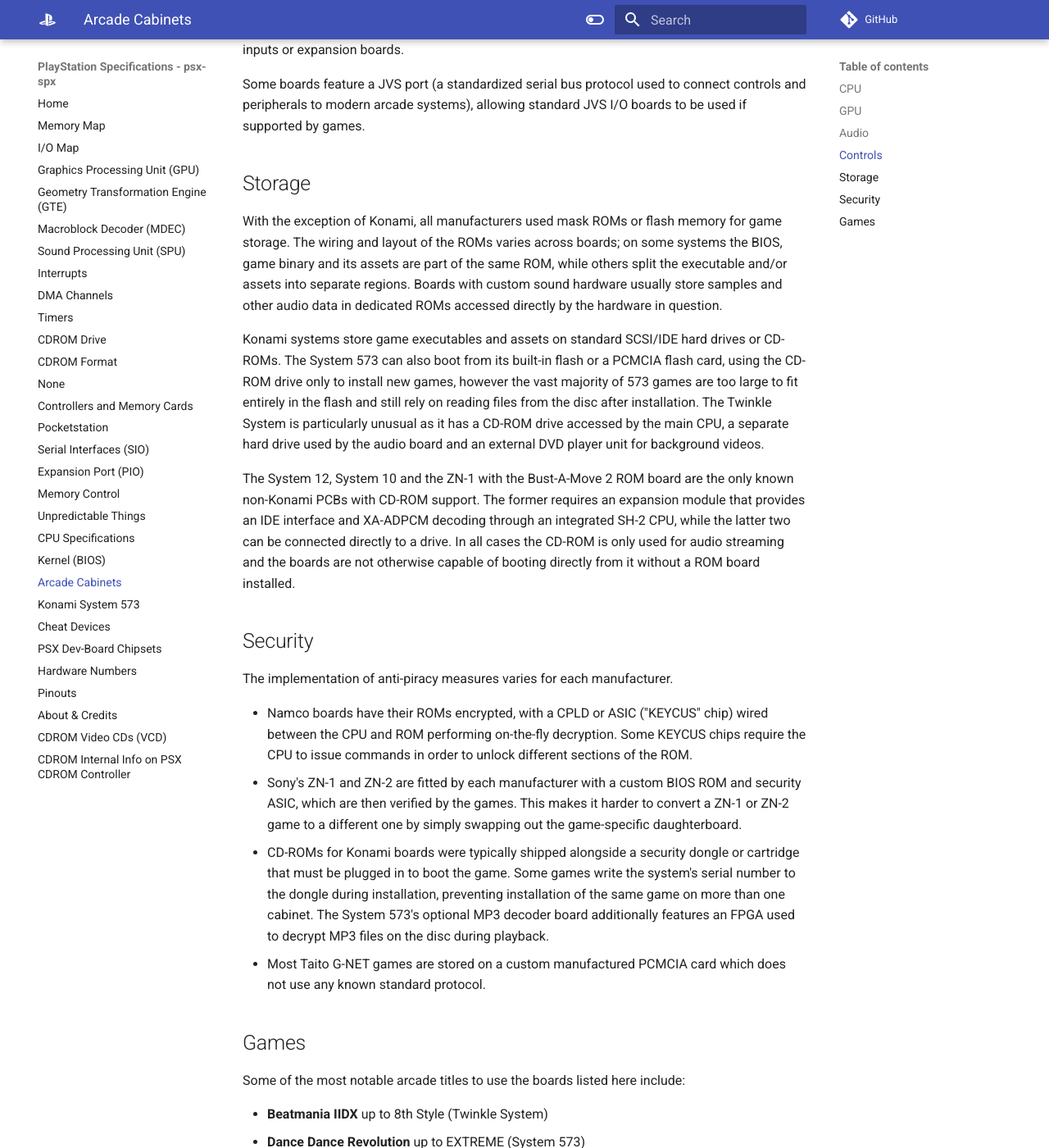
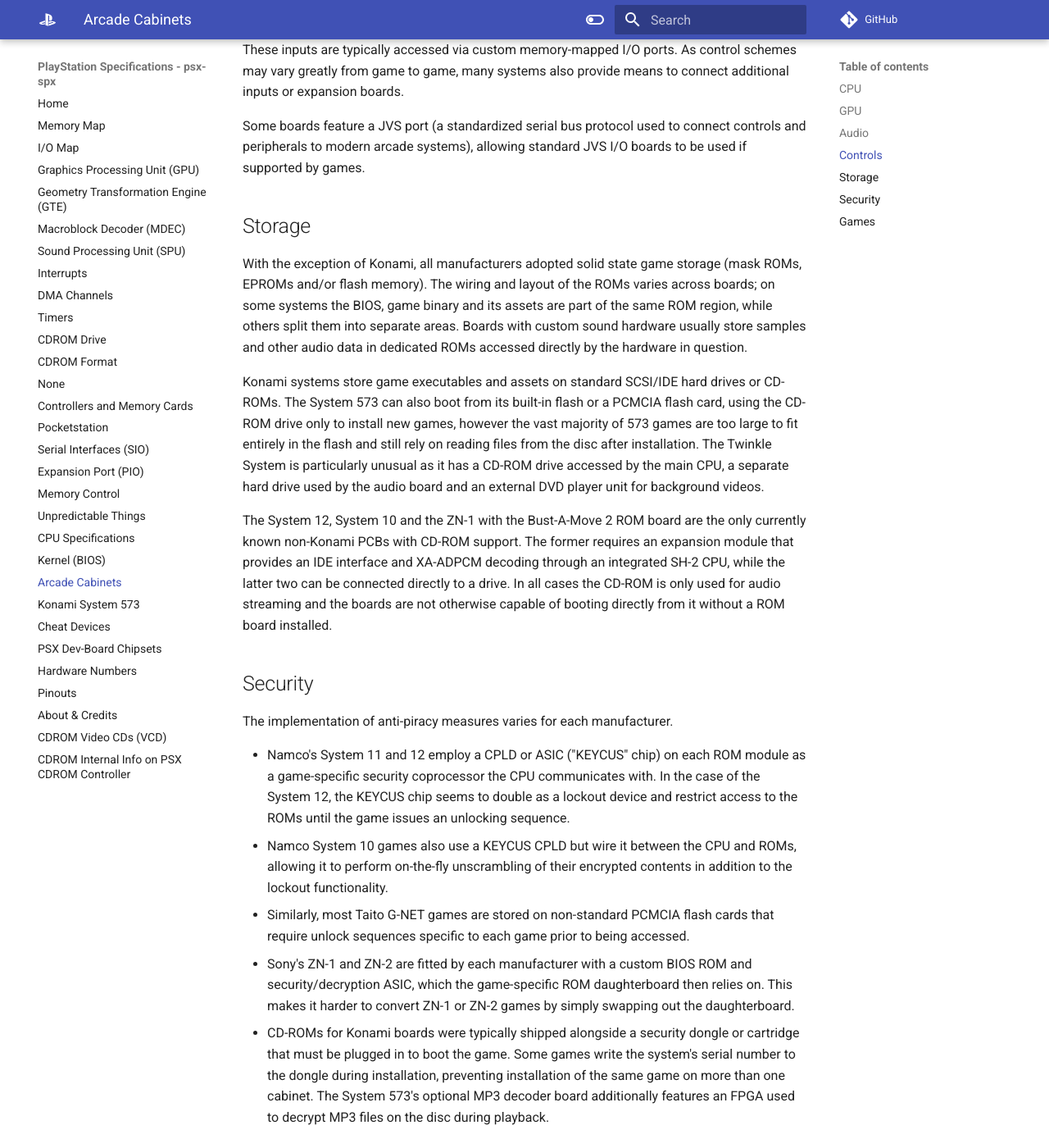
Before and after one commit to psx-spx/psx-spx.github.io, an MkDocs documentation site: the page built from docs/arcadecabinets.md, in a window 1280 px wide and 1400 px high, scrolled down 2683 px. Shown: the whole window at 82% size. Built offline with MkDocs 1.6.1 and Material for MkDocs 9.7.7, drawn with Linux system fonts in a browser that asks for light colours; comment, search, counter and statistics services are not loaded; some of the changed text lies outside the part shown.

Commit message:
Fix up notes on arcade CPUs and security devices

```diff
--- a/docs/arcadecabinets.md
+++ b/docs/arcadecabinets.md
@@ -37,10 +37,10 @@
 | Capcom                  | ZN-2         | `97695-1`                       | Z80                               | Capcom Q-Sound PCM/ADPCM          | Mask ROMs, EPROMs                                |
 | Eighting/Raizing        | ZN-1         | `RA9701 SUB`                    | 68000                             | Yamaha YMF271-F FM/PCM            | Mask ROMs, EPROMs                                |
 | Eighting/Raizing, Tecmo | ZN-1         | `PS9805`                        | 68000                             | Yamaha YMF271-F FM/PCM            | Mask ROMs, EPROMs, flash                         |
-| Eighting/Raizing        | ZN-1         | Bust-A-Move 2 (`MTR990601-(A)`) | H8/3644                           | PCM streamed by H8                | Mask ROMs, flash, IDE hard drive or ATAPI CD-ROM |
+| Eighting/Raizing        | ZN-1         | Bust-A-Move 2 (`MTR990601-(A)`) | H8/3644                           | PCM streamed by H8/3644           | Mask ROMs, flash, IDE hard drive or ATAPI CD-ROM |
 | Taito                   | ZN-1         | FX-1 (`SROM PCB-A`)             | Z80                               | Yamaha YM2610 FM/ADPCM            | Mask ROMs, EPROMs                                |
 | Taito                   | ZN-1         | FX-1 (`ZROM PCB`)               | MN1020012A, TMS57002              | Zoom ZSG-2 PCM                    | Mask ROMs, EPROMs                                |
-| Taito                   | ZN-1 or ZN-2 | G-NET (`FC PCB`)                | MN1020012A, TMS57002              | Optional Zoom ZSG-2 PCM           | Custom PCMCIA or CF flash card                   |
+| Taito                   | ZN-1 or ZN-2 | G-NET (`FC PCB`)                | MN1020012A, TMS57002              | Optional Zoom ZSG-2 PCM           | Secure PCMCIA or CF-like flash card              |
 | Tecmo                   | ZN-1         | TPS System (`TPS1-7`)           | Optional Z80                      | Optional Yamaha YMZ280B PCM/ADPCM | Mask ROMs, EPROMs                                |
 | Video System            | ZN-1         | `VS34`                          |                                   |                                   | Mask ROMs                                        |
 
@@ -49,12 +49,11 @@
 
 ## CPU
 
-Most boards use the same CPUs as retail consoles and development units. The
-System 10, COH-716 and ZN-2 feature a later CPU revision that allows for up to
-16 MB main RAM (as opposed to 8 MB on the standard CPUs) and clock speeds of up
-to 50 MHz. The bus interface and memory control registers on these chips may
-behave differently from the ones found on standard CPUs due to the extended
-address space.
+Most boards use the same CPUs as retail consoles and development units but
+extend main RAM to up to 16 MB, with 4 MB being the most common configuration.
+The System 10, COH-716 and ZN-2 run the CPU at 50 MHz instead of 33 and feature
+a different chip revision from any known stock console, presumably rated for the
+higher clock speed but otherwise functionally identical.
 
 ## GPU
 
@@ -64,18 +63,22 @@
 the System 11 could come fitted with either a COH-100 or COH-110, some System 11
 games support both formats.
 
-Some ZN-2 variants and the COH-700 use a later revision of the v2 GPU (v2b). The
-differences between v2 and v2b GPUs are currently unknown.
+As with CPUs, some ZN-2 variants and the COH-700 use a later arcade-only
+revision ("v2b") of the v2 GPU. This change may also be related to the clock
+speed increase, however not all systems running at 50 MHz seem to use the newer
+GPU.
 
 ## Audio
 
 Almost all boards extend the SPU's functionality with additional hardware,
-usually a custom PCM mixer and in some cases a separate CPU driving it. The
-extra hardware is typically in charge of playing music, with the SPU still
-handling playback of all other audio.
+usually consisting of a custom PCM mixer and in some cases a separate CPU
+driving it. The extra circuitry is typically in charge of playing music
+(fulfilling the same role as CD-DA and XA-ADPCM on retail consoles), with the
+SPU still handling playback of all other audio.
 
-The Konami GQ and all Sony CPU daughterboards omit the SPU entirely. The Twinkle
-System has the SPU but all games that require its dedicated audio board will
+The Konami GQ and all systems based on Sony's CPU daughterboards omit the SPU
+altogether and rely entirely on custom sound hardware. The Twinkle System has
+the SPU populated but all games that require its dedicated audio board will
 leave it unused.
 
 ## Controls
@@ -93,10 +96,10 @@
 
 ## Storage
 
-With the exception of Konami, all manufacturers used mask ROMs or flash memory
-for game storage. The wiring and layout of the ROMs varies across boards; on
-some systems the BIOS, game binary and its assets are part of the same ROM,
-while others split the executable and/or assets into separate regions. Boards
+With the exception of Konami, all manufacturers adopted solid state game storage
+(mask ROMs, EPROMs and/or flash memory). The wiring and layout of the ROMs
+varies across boards; on some systems the BIOS, game binary and its assets are
+part of the same ROM region, while others split them into separate areas. Boards
 with custom sound hardware usually store samples and other audio data in
 dedicated ROMs accessed directly by the hardware in question.
 
@@ -110,8 +113,8 @@
 unit for background videos.
 
 The System 12, System 10 and the ZN-1 with the Bust-A-Move 2 ROM board are the
-only known non-Konami PCBs with CD-ROM support. The former requires an expansion
-module that provides an IDE interface and XA-ADPCM decoding through an
+only currently known non-Konami PCBs with CD-ROM support. The former requires an
+expansion module that provides an IDE interface and XA-ADPCM decoding through an
 integrated SH-2 CPU, while the latter two can be connected directly to a drive.
 In all cases the CD-ROM is only used for audio streaming and the boards are not
 otherwise capable of booting directly from it without a ROM board installed.
@@ -120,22 +123,26 @@
 
 The implementation of anti-piracy measures varies for each manufacturer.
 
-- Namco boards have their ROMs encrypted, with a CPLD or ASIC ("KEYCUS" chip)
-  wired between the CPU and ROM performing on-the-fly decryption. Some KEYCUS
-  chips require the CPU to issue commands in order to unlock different sections
-  of the ROM.
+- Namco's System 11 and 12 employ a CPLD or ASIC ("KEYCUS" chip) on each ROM
+  module as a game-specific security coprocessor the CPU communicates with. In
+  the case of the System 12, the KEYCUS chip seems to double as a lockout device
+  and restrict access to the ROMs until the game issues an unlocking sequence.
+- Namco System 10 games also use a KEYCUS CPLD but wire it between the CPU and
+  ROMs, allowing it to perform on-the-fly unscrambling of their encrypted
+  contents in addition to the lockout functionality.
+- Similarly, most Taito G-NET games are stored on non-standard PCMCIA flash
+  cards that require unlock sequences specific to each game prior to being
+  accessed.
 - Sony's ZN-1 and ZN-2 are fitted by each manufacturer with a custom BIOS ROM
-  and security ASIC, which are then verified by the games. This makes it harder
-  to convert a ZN-1 or ZN-2 game to a different one by simply swapping out the
-  game-specific daughterboard.
+  and security/decryption ASIC, which the game-specific ROM daughterboard then
+  relies on. This makes it harder to convert ZN-1 or ZN-2 games by simply
+  swapping out the daughterboard.
 - CD-ROMs for Konami boards were typically shipped alongside a security dongle
   or cartridge that must be plugged in to boot the game. Some games write the
   system's serial number to the dongle during installation, preventing
   installation of the same game on more than one cabinet. The System 573's
   optional MP3 decoder board additionally features an FPGA used to decrypt MP3
   files on the disc during playback.
-- Most Taito G-NET games are stored on a custom manufactured PCMCIA card which
-  does not use any known standard protocol.
 
 ## Games
 
```
